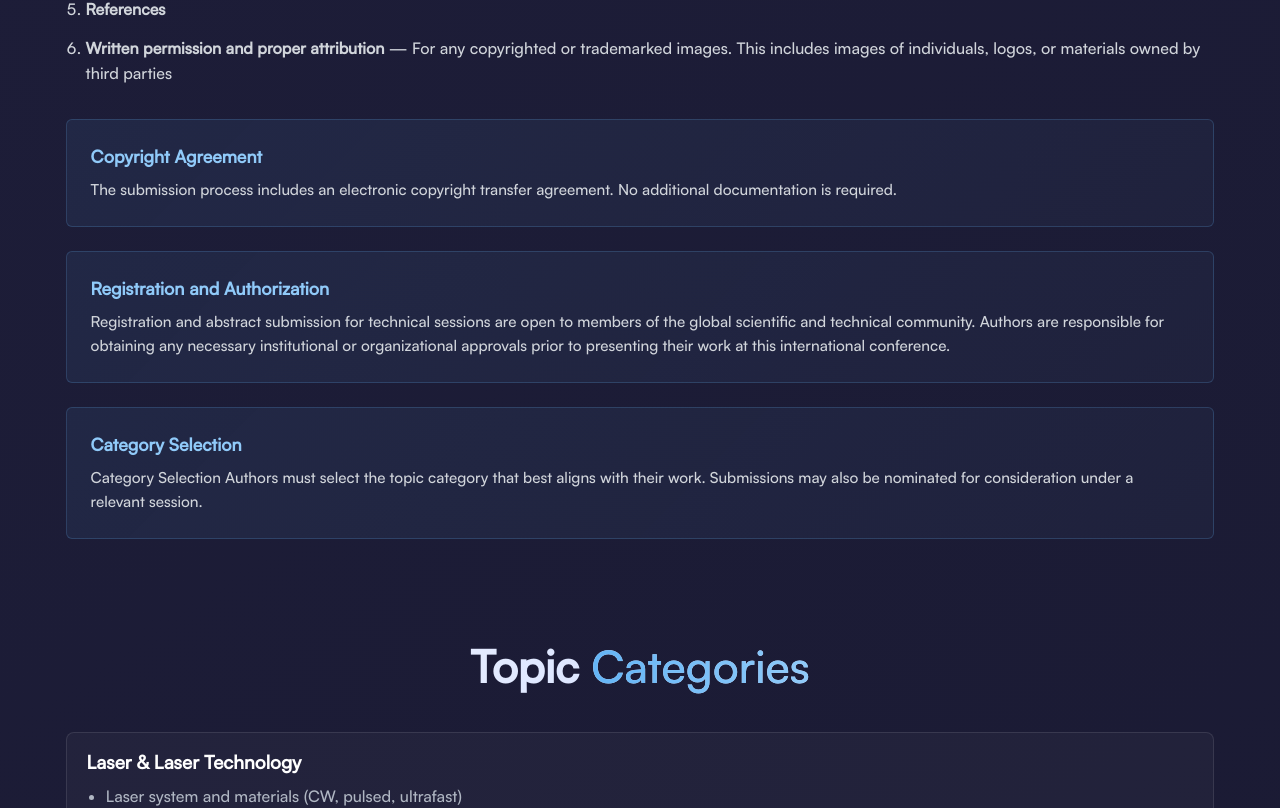
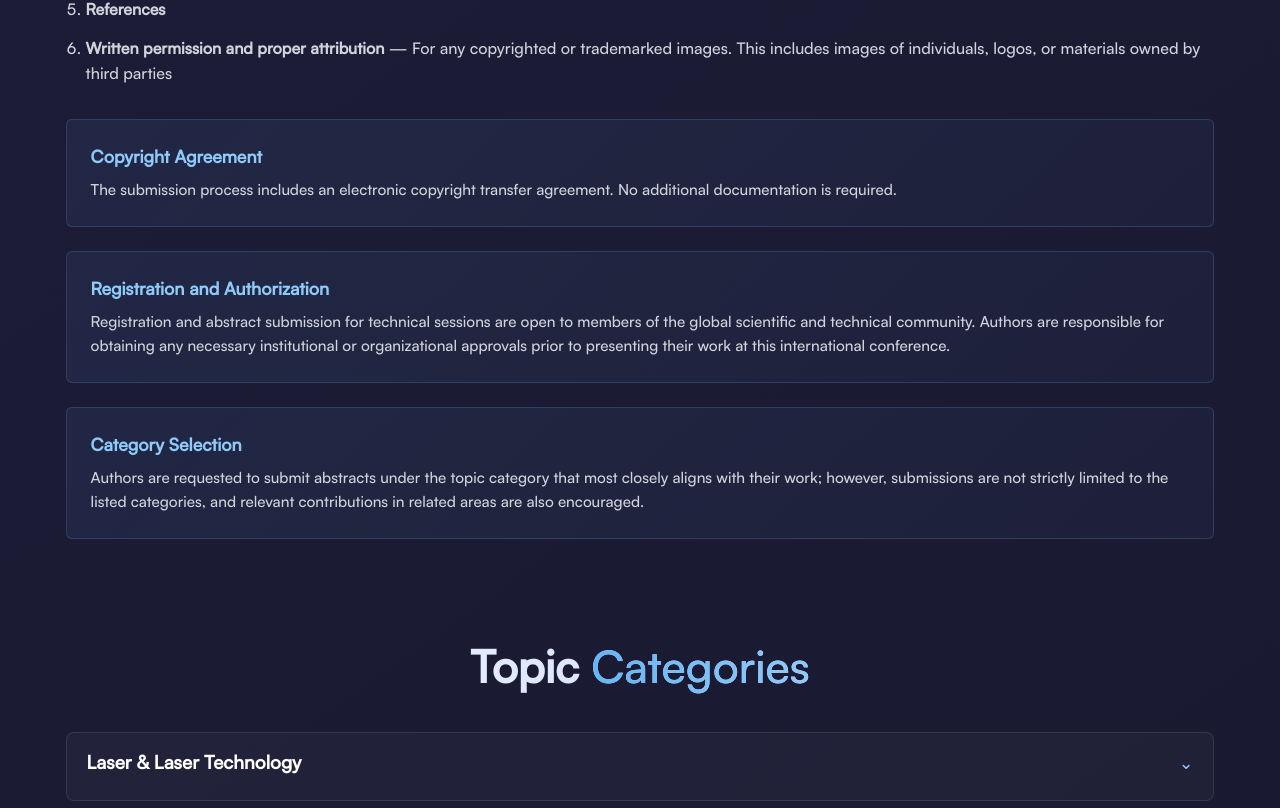
Before and after one commit to AFarHitman7/optix-conference, a React (Vite) app: page /abstract in a window 1280 px wide. Shown: the part 1992-2800 px from the top of the page. Built offline with nearby package versions, Linux system fonts and the light colour scheme.

Commit message:
Update contact venue note and committee designation text

```diff
--- a/src/pages/About.module.css
+++ b/src/pages/About.module.css
@@ -39,7 +39,7 @@
   width: fit-content;
   border-radius: 1rem;
   padding: 0.5rem 1rem;
-  font-size: 1rem;
+  font-size: 1.1rem;
   font-family: Satoshi-Light;
 }
 
--- a/src/pages/AboutPage.jsx
+++ b/src/pages/AboutPage.jsx
@@ -150,7 +150,7 @@ const AboutPage = () => {
                   },
                   {
                     name: "Prof Chandrasekharan K",
-                    role: "Professor (HAG)",
+                    role: "Professor",
                     dept: "NIT Calicut",
                     image: cs,
                   },
--- a/src/pages/Abstract.jsx
+++ b/src/pages/Abstract.jsx
@@ -77,8 +77,7 @@ const Abstract = () => {
     },
     {
       id: "applied",
-      title:
-        "Applied Optics (Optoelectronics, Optical Instrumentation, Fiber Optics & Sensing)",
+      title: "Applied Optics",
       topics: [
         "Optoelectronic devices and systems",
         "Optical instrumentation and metrology",
@@ -258,9 +257,11 @@ const Abstract = () => {
               <div className={styles.infoContent}>
                 <h4>Category Selection</h4>
                 <p>
-                  Category Selection Authors must select the topic category that
-                  best aligns with their work. Submissions may also be nominated
-                  for consideration under a relevant session.
+                  Authors are requested to submit abstracts under the topic
+                  category that most closely aligns with their work; however,
+                  submissions are not strictly limited to the listed categories,
+                  and relevant contributions in related areas are also
+                  encouraged.
                 </p>
               </div>
             </div>
@@ -274,14 +275,17 @@ const Abstract = () => {
 
             <div className={styles.categoryList}>
               {categories.map((category) => (
-                <div key={category.id} className={styles.categoryItem}>
-                  <h3>{category.title}</h3>
+                <details key={category.id} className={styles.categoryItem}>
+                  <summary className={styles.categorySummary}>
+                    <h3>{category.title}</h3>
+                    <span className={styles.categoryChevron}>⌄</span>
+                  </summary>
                   <ul>
                     {category.topics.map((topic, i) => (
                       <li key={i}>{topic}</li>
                     ))}
                   </ul>
-                </div>
+                </details>
               ))}
             </div>
           </section>
--- a/src/pages/Abstract.module.css
+++ b/src/pages/Abstract.module.css
@@ -619,16 +619,39 @@
 .categoryItem {
   border: 1px solid rgba(255, 255, 255, 0.1);
   border-radius: 8px;
-  padding: 1rem 1.25rem;
+  padding: 0.4rem 1.25rem 1rem;
   background: rgba(255, 255, 255, 0.03);
 }
 
+.categorySummary {
+  display: flex;
+  justify-content: space-between;
+  align-items: center;
+  cursor: pointer;
+  list-style: none;
+  padding: 0.6rem 0;
+}
+
+.categorySummary::-webkit-details-marker {
+  display: none;
+}
+
 .categoryItem h3 {
-  margin-bottom: 0.6rem;
+  margin: 0;
+}
+
+.categoryChevron {
+  color: #90caf9;
+  font-size: 1.1rem;
+  transition: transform 0.2s ease;
+}
+
+.categoryItem[open] .categoryChevron {
+  transform: rotate(180deg);
 }
 
 .categoryItem ul {
-  margin: 0;
+  margin: 0.75rem 0 0;
   padding-left: 1.2rem;
   color: #b0b7c3;
   line-height: 1.6;
--- a/src/pages/Contact.jsx
+++ b/src/pages/Contact.jsx
@@ -36,6 +36,10 @@ export default function Contact() {
                   National Institute of Technology Calicut,
                   <br />
                   Kozhikode, Kerala
+                  <br />
+                  <br />
+                  For the conference venue, please see the Google Map displayed
+                  on the right.
                 </span>
               </div>
             </div>
--- a/src/pages/Register.jsx
+++ b/src/pages/Register.jsx
@@ -511,9 +511,11 @@ export default function Register() {
                   <span className={styles.error}>{errors.abstractTopic}</span>
                 )}
                 <p className={styles.abstractLinkWrapper}>
-                  Category Selection Authors must select the topic category that
-                  best aligns with their work. Submissions may also be nominated
-                  for consideration under a relevant session
+                  Authors are requested to submit abstracts under the topic
+                  category that most closely aligns with their work; however,
+                  submissions are not strictly limited to the listed categories,
+                  and relevant contributions in related areas are also
+                  encouraged.
                 </p>
                 <p className={styles.abstractLinkWrapper}>
                   Abstract template{" "}
```
